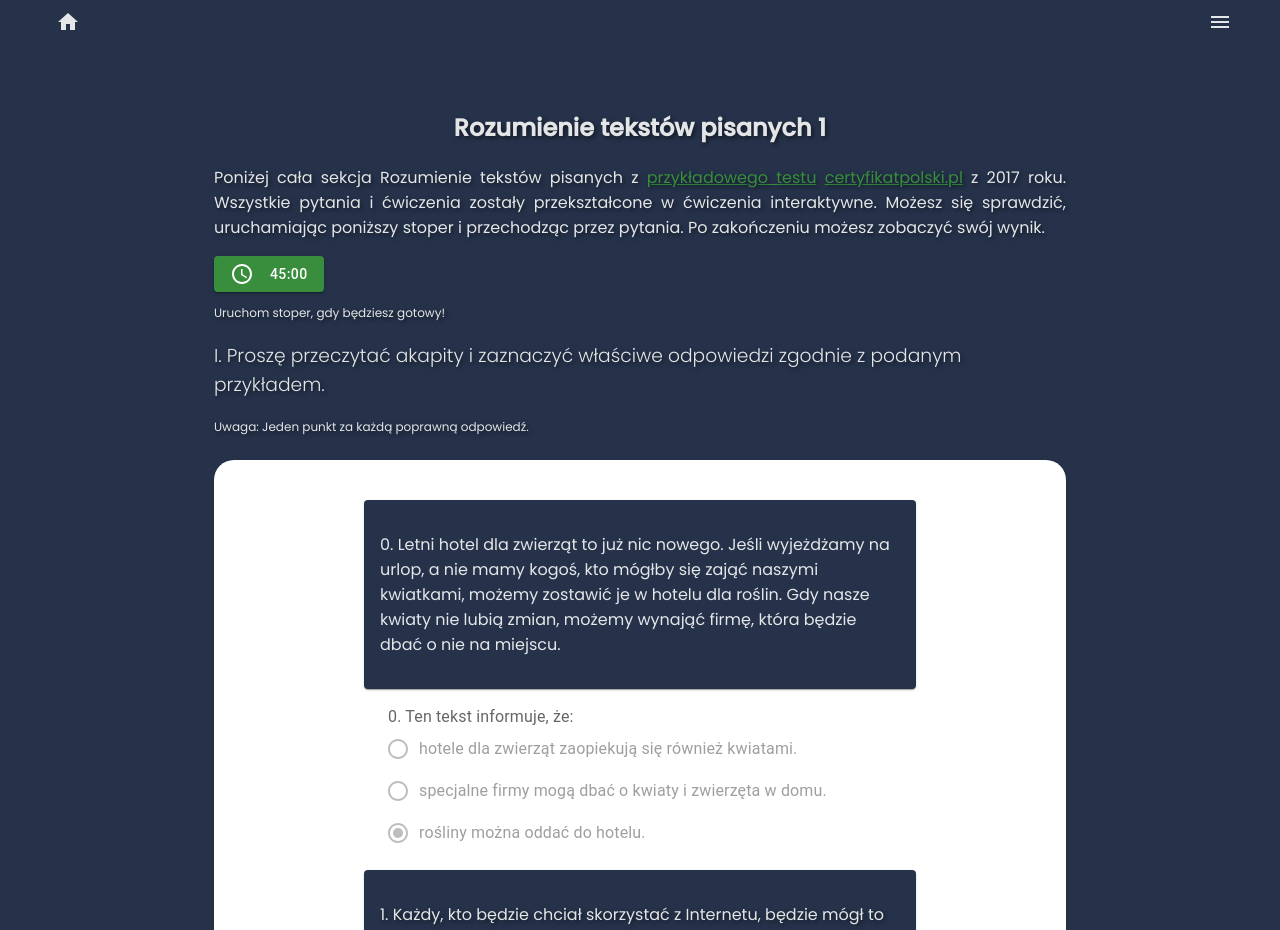
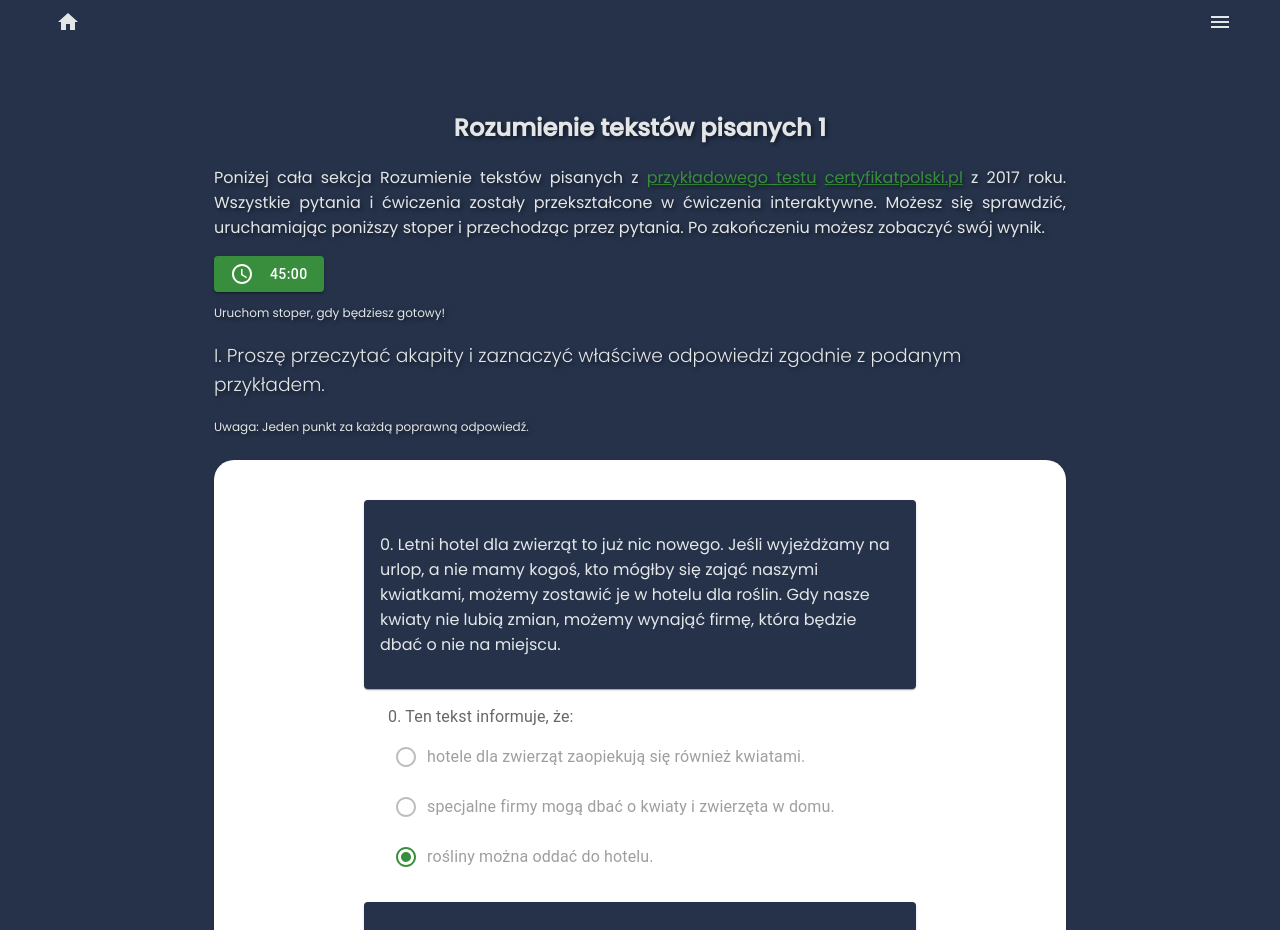
Before and after one commit to MaiaPiko/PolskiTest, a React (Vite) app: page /test/1 in a window 1280 px wide. Shown: the top 930 px of the page. Built offline with nearby package versions, Linux system fonts and the light colour scheme.

Commit message:
ui adjustments.

```diff
--- a/src/components/MultipleChoice.jsx
+++ b/src/components/MultipleChoice.jsx
@@ -55,7 +55,7 @@ export default function MultipleChoice({
           name="choices"
           value={id===0? answer: selectedValue}
           onChange={handleChange}
-          sx={{ ":disabled": { submitted: true || id=="0"}, '&.Mui-checked': {
+          sx={{p:1, ":disabled": { submitted: true || id=="0"}, '&.Mui-checked': {
             color: 'green',
             backgroundColor:'green'
           }, }}
@@ -64,13 +64,12 @@ export default function MultipleChoice({
 
 
           >
-          <FormControlLabel value="a" control={<Radio />} label={choiceA} disabled={submitted || id=="0"} sx={{  "& .Mui-checked": {color:green[700]}}}/>
-          <FormControlLabel value="b" control={<Radio />} label={choiceB} disabled={submitted || id=="0"} sx={{  "& .Mui-checked": {color: green[700]}}}/>
-          <FormControlLabel value="c" control={<Radio />} label={choiceC} disabled={submitted || id=="0"} sx={{  "& .Mui-checked": {color: green[700]}}}/>
+          <FormControlLabel value="a" control={<Radio />} label={choiceA} disabled={submitted || id=="0"} sx={{  "& .Mui-checked": {color:green[700]}, pb:1}}/>
+          <FormControlLabel value="b" control={<Radio />} label={choiceB} disabled={submitted || id=="0"} sx={{  "& .Mui-checked": {color: green[700]},  pb:1}}/>
+          <FormControlLabel value="c" control={<Radio />} label={choiceC} disabled={submitted || id=="0"} sx={{  "& .Mui-checked": {color: green[700]}, pb:0}}/>
         </RadioGroup>
-      </FormControl>
-      {submitted && !id=="0" &&(
-        <Box mt={2}>
+        {submitted && !id=="0" &&(
+        <Box sx={{ml:2}}>
           {selectedValue === answer ? (
             <CheckMark/>
           ) : (
@@ -78,6 +77,8 @@ export default function MultipleChoice({
           )}
         </Box>
       )}
+      </FormControl>
+
 
     </>
   );
--- a/src/components/TrueOrFalse.jsx
+++ b/src/components/TrueOrFalse.jsx
@@ -57,7 +57,7 @@ export default function TrueOrFlase({
         </RadioGroup>
       </FormControl>
       {submitted && id!="0" && (
-        <Box mt={2}>
+        <Box ml={3}>
           {selectedValue === answer ? (
             <>
             <CheckMark />
```
